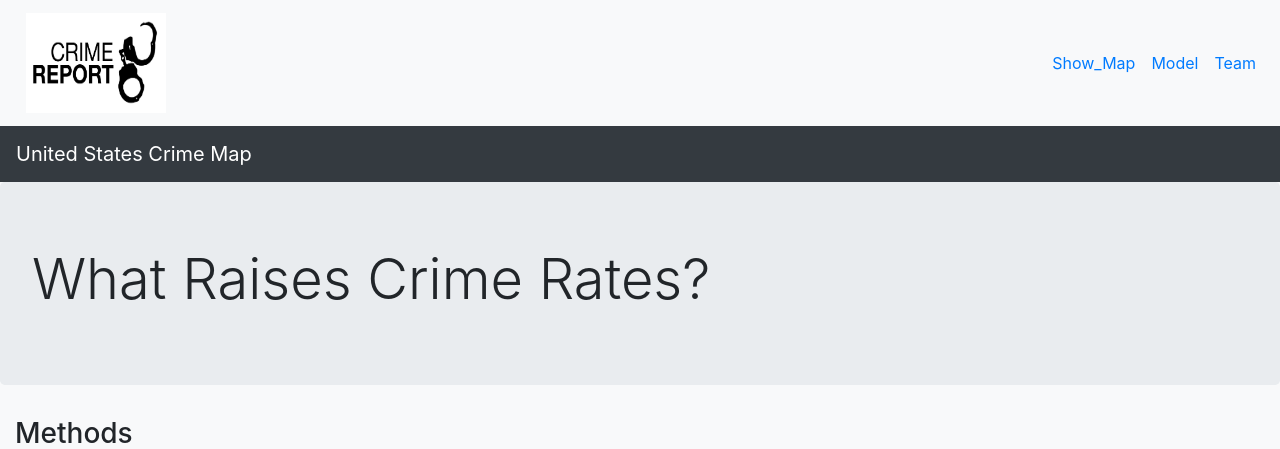
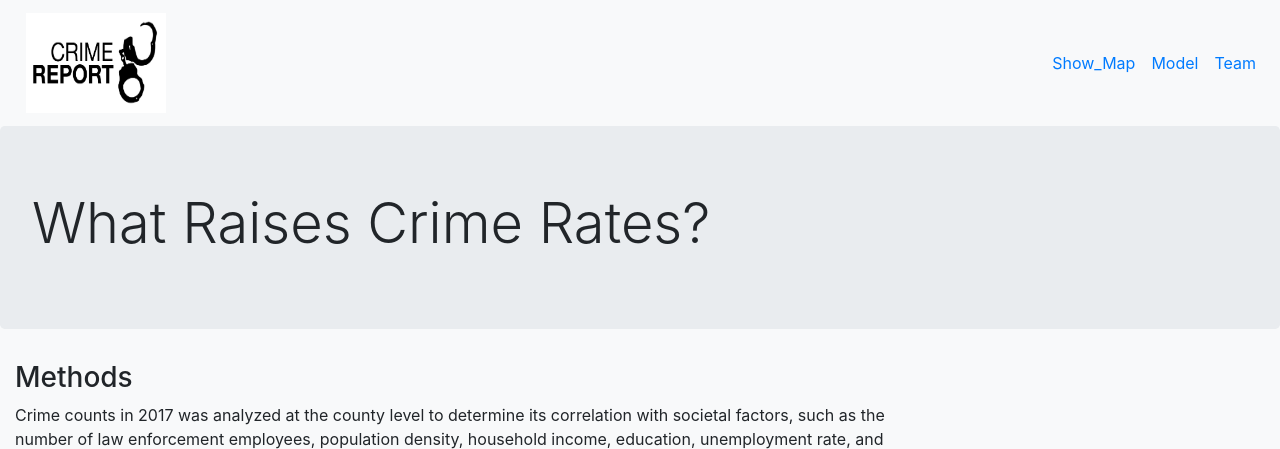
Before and after one commit to MaloneyB52/Lovett_Class_WUSTL_Group_Project, a Flask app: page /model in a window 1280 px wide. Shown: the top 449 px of the page. Run offline with Flask 2, Linux system fonts and the light colour scheme; parts of the project's set-up code (start-up, migrations or seed data) failed here and were passed over; some libraries are stand-ins or nearby versions.

Commit message:
remove nav bars

```diff
--- a/templates/crime_data_analysis.html
+++ b/templates/crime_data_analysis.html
@@ -41,9 +41,9 @@
     </nav>
 
     <div class='wrapper'>
-        <nav class='navbar navbar-dark bg-dark navbar-expand-lg'>
+        <!-- <nav class='navbar navbar-dark bg-dark navbar-expand-lg'>
             <a class='navbar-brand' href='https://lovettteamwustl.herokuapp.com/'>United States Crime Map</a>
-        </nav>
+        </nav> -->
         <div class='jumbotron'>
             <h1 class='display-4'>What Raises Crime Rates?</h1>
         </div>
--- a/templates/map.html
+++ b/templates/map.html
@@ -40,9 +40,9 @@ crossorigin=""/>
 </nav>
 
     <!-- <div class='wrapper'> -->
-      <nav class='navbar navbar-dark bg-dark navbar-expand-lg'>
+      <!-- <nav class='navbar navbar-dark bg-dark navbar-expand-lg'>
           <a class='navbar-brand' href='https://lovettteamwustl.herokuapp.com/model'>Machine Learning for United States Crime Data</a>
-      </nav>
+      </nav> -->
     <!-- </div> -->
     <!-- The div that holds our map -->
     <div id="mapid"></div>
```
Also changed, not shown: 1 other file.
